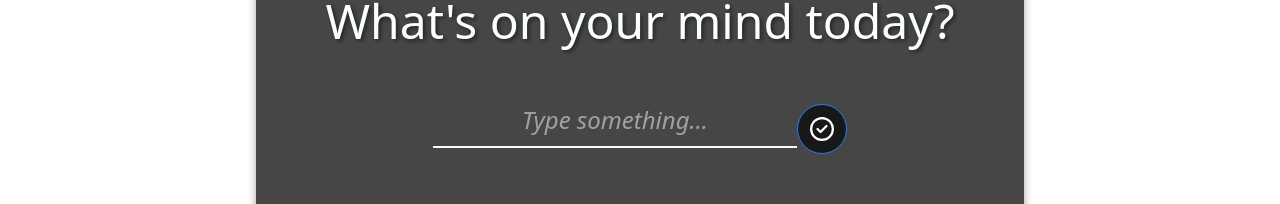
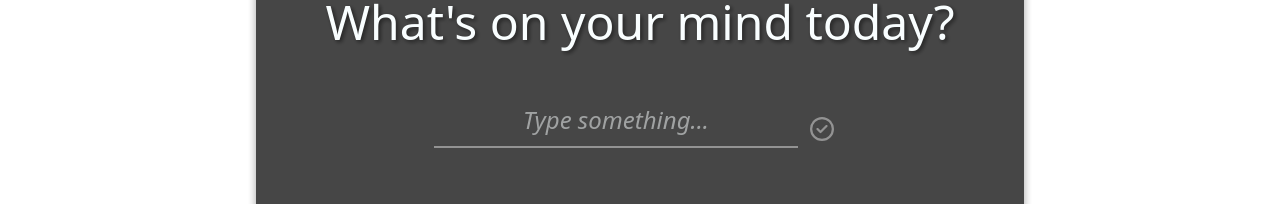
Before and after one commit to guidonunes/portfolio-project-codecademy, a React (Create React App) app: page / in a window 1280 px wide. Shown: the part 133-337 px from the top of the page. Built offline with nearby package versions, Linux system fonts and the light colour scheme; no server answers.

Commit message:
fix button styling

```diff
--- a/src/styles/Button.scss
+++ b/src/styles/Button.scss
@@ -4,10 +4,17 @@
   margin: 12px auto;  /* Centers horizontally */
   font-size: 24px;   /* Define a width to apply margin auto */
   text-align: center;
-  background-color: black;
-  border-radius: 50%; /* Ensures text inside is centered */
+  background-color: #333333;
+  color: #888888;
+  border-radius: 50%;
+  border: none;/* Ensures text inside is centered */
+
 }
 
+.btn-add:hover {
+  background-color: #444444;
+  color: #F9FEFF;
+}
 .delete, .done {
   background: transparent;
   border: none;
--- a/src/styles/Journal.scss
+++ b/src/styles/Journal.scss
@@ -1,7 +1,6 @@
 
 /* Left and Right wallpaper control */
-.left-wallpaper-control,
-.right-wallpaper-control {
+.wallpaper-control {
   position: fixed;
   top: 50%;
   font-size: 24px;
@@ -9,8 +8,8 @@
   z-index: 999;
   pointer-events: auto;
   background-color: transparent;
-  border: none;
-  color: white;
+  color: red;
+  border: none;;
   cursor: pointer;
   padding: 0;
   outline: none;
@@ -62,7 +61,7 @@ main {
   width: 100%;
   padding: 0.5rem;
   border: none;
-  border-bottom: 2px solid #F9FEFF;
+  border-bottom: 2px solid #888888;
   background-color: transparent;
   font-size: 24px;
   color: #F9FEFF;
@@ -80,7 +79,7 @@ main {
 .entries-list {
   display: flex;
   flex-direction: row;
-  flex-wrap: wrap;
+  flex-wrap: nowrap;
   list-style: none;
   padding: 32px;
   margin: 0 auto;
```
